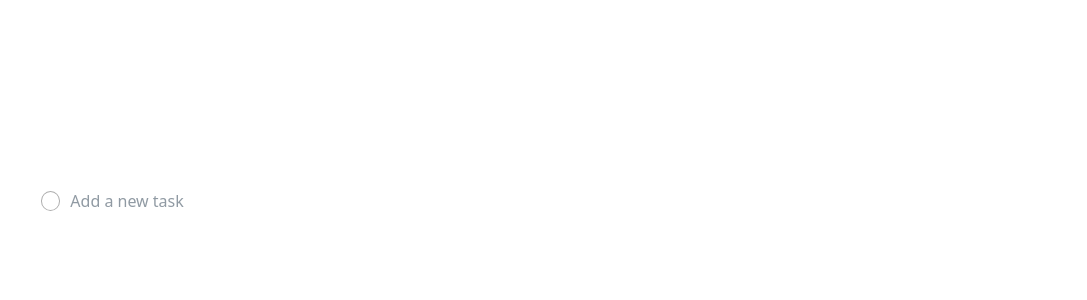
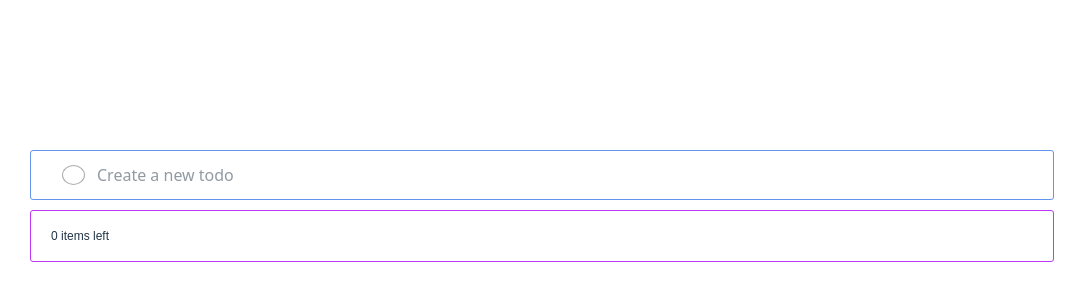
Before and after one commit to mikewd-dev/Todo-React, a React (Vite) app in the folder my-todo-app/: page / in a window 1280 px wide. Shown: the part 194-494 px from the top of the page, without its empty margins (0-1087 px from the left). Built offline with nearby package versions, Linux system fonts and the light colour scheme.

Commit message:
calculating left todos

```diff
--- a/my-todo-app/src/AddTodo.css
+++ b/my-todo-app/src/AddTodo.css
@@ -11,11 +11,16 @@ input[type="checkbox"]{
     align-items: center;
     margin-left: 30px;
     height:50px;
-    border: 1px solid #ffffff;
+    border:1px solid cornflowerblue;
+    border-radius: 3px;
+    padding-left: 21px;
   }
 
-
+  .todoCheck {
+    padding-left: 21px;
+  }
 
   .todoInput {
     width: 100%;
+    margin-left: 2px;
   }
--- a/my-todo-app/src/AddTodo.tsx
+++ b/my-todo-app/src/AddTodo.tsx
@@ -1,34 +1,34 @@
 import { useState } from 'react';
 import './AddTodo.css'
 interface AddTodoProps {
-  onAddTodo: (text: string) => void;  // Receive the function as a prop
+  onAddTodo: (text: string) => void;
 }
 
 const AddTodo: React.FC<AddTodoProps> = ({ onAddTodo }) => {
-  const [todo, setTodo] = useState<string>('');  // Handle the text input
-  const [isChecked, setIsChecked] = useState<boolean>(false);  // Track if checkbox is checked
+  const [todo, setTodo] = useState<string>('');
+  const [isChecked, setIsChecked] = useState<boolean>(false);
 
   const handleCheckboxChange = () => {
     if (todo.trim() !== '' && !isChecked) {
-      onAddTodo(todo);  // Add todo when checkbox is checked
-      setTodo('');  // Clear the input field
-      setIsChecked(false);  // Uncheck the checkbox
+      onAddTodo(todo);
+      setTodo('');
+      setIsChecked(false);
     }
-    setIsChecked(!isChecked);  // Toggle checkbox state
+
   };
 
   const handleSubmit = (e: React.FormEvent<HTMLFormElement>) => {
     e.preventDefault();
     if (todo.trim() !== '') {
-      onAddTodo(todo);  // Add todo
-      setTodo('');  // Reset input field
+      onAddTodo(todo);
+      setTodo('');
     }
   };
 
   return (
     <div>
       <form onSubmit={handleSubmit}>
-        <input
+        <input className='todoCheck'
           type="checkbox"
           checked={isChecked}
           onChange={handleCheckboxChange}  // Handle checkbox change
@@ -38,7 +38,7 @@ const AddTodo: React.FC<AddTodoProps> = ({ onAddTodo }) => {
           type="text"
           value={todo}
           onChange={(e) => setTodo(e.target.value)}  // Handle text input change
-          placeholder="Add a new task"
+          placeholder="Create a new todo"
         />
 
       </form>
--- a/my-todo-app/src/App.tsx
+++ b/my-todo-app/src/App.tsx
@@ -1,6 +1,5 @@
 import { useState } from 'react'
 import NewTodo from './NewTodo'
-
 function App() {
   return(
     <div>
--- /dev/null
+++ b/my-todo-app/src/LeftTodo.css
@@ -0,0 +1,12 @@
+.leftTodos {
+display:flex;
+align-items: center;
+width: 30%;
+height:50px;
+margin-left:20px;
+}
+ p {
+    font-family:Arial, Helvetica, sans-serif;
+    font-size: 12px;
+    font-weight: 100;
+}
--- /dev/null
+++ b/my-todo-app/src/LeftTodo.tsx
@@ -0,0 +1,14 @@
+import React from "react";
+import { useState } from "react";
+import './LeftTodo.css'
+interface LeftTodoProps {
+    leftTodos: {text: string, completed : boolean}[];
+}
+const LeftTodo: React.FC<LeftTodoProps> = ({leftTodos})=> {
+ const leftItems = leftTodos.reduce((count, leftTodo) => !leftTodo.completed ? count + 1 : count, 0);
+
+return (
+    <p className="leftTodos">{`${leftItems} items left`}</p>
+)
+}
+export default LeftTodo
--- a/my-todo-app/src/NewTodo.css
+++ b/my-todo-app/src/NewTodo.css
@@ -1,12 +1,12 @@
 .todoList {
   display: flex;
   flex-direction: row;
-  padding-left: 4px;
+  margin-left: 25px;
   gap: 8px;
   align-items: center;
   border-radius: 8px 8px 0 0;
   border-bottom: 0.25px solid #999999;
-  width: 100vw;
+  width: 100%;
   overflow: hidden;
 }
 
@@ -38,8 +38,8 @@ ul {
   display: flex;
   flex-direction: column;
   margin-top: 10px;
-  border-radius: 8px;
-  box-shadow: 1px 1px 1px #1a0a52;
+  border-radius: 3px;
+  border: 1px solid #be38f3;
   width: 80vw;
   margin-left: 30px;
 }
@@ -49,7 +49,7 @@ ul {
 input[type="checkbox"]:checked::after {
   content: "\2713";
   border-radius: 50%;
-  background: linear-gradient(130deg, #a7c6ff, #be38f3);
+  background: linear-gradient(125deg,#18A8A4,#be38f3);
   height: 20px;
   width:20px;
   display:flex;
--- a/my-todo-app/src/NewTodo.tsx
+++ b/my-todo-app/src/NewTodo.tsx
@@ -1,7 +1,8 @@
 import { useState } from 'react';
 import AddTodo from './AddTodo';
 import './NewTodo.css';
-
+import TodoStats from './StatsTodo';
+import LeftTodo from './LeftTodo';
 const NewTodo: React.FC = () => {
   const [todos, setTodos] = useState<{ text: string; completed: boolean }[]>([]);
 
@@ -38,7 +39,9 @@ const NewTodo: React.FC = () => {
             </div>
           </section>
         ))}
+        <LeftTodo leftTodos = {todos}/>
       </ul>
+
     </div>
   );
 };
--- /dev/null
+++ b/my-todo-app/src/StatsTodo.tsx
@@ -0,0 +1,15 @@
+import React from "react";
+import { useState } from "react";
+import LeftTodo from './LeftTodo';
+
+
+const TodoStats : React.FC = () => {
+
+
+return (
+    <div>
+      <LeftTodo />
+    </div>
+)
+}
+export default  TodoStats
```
